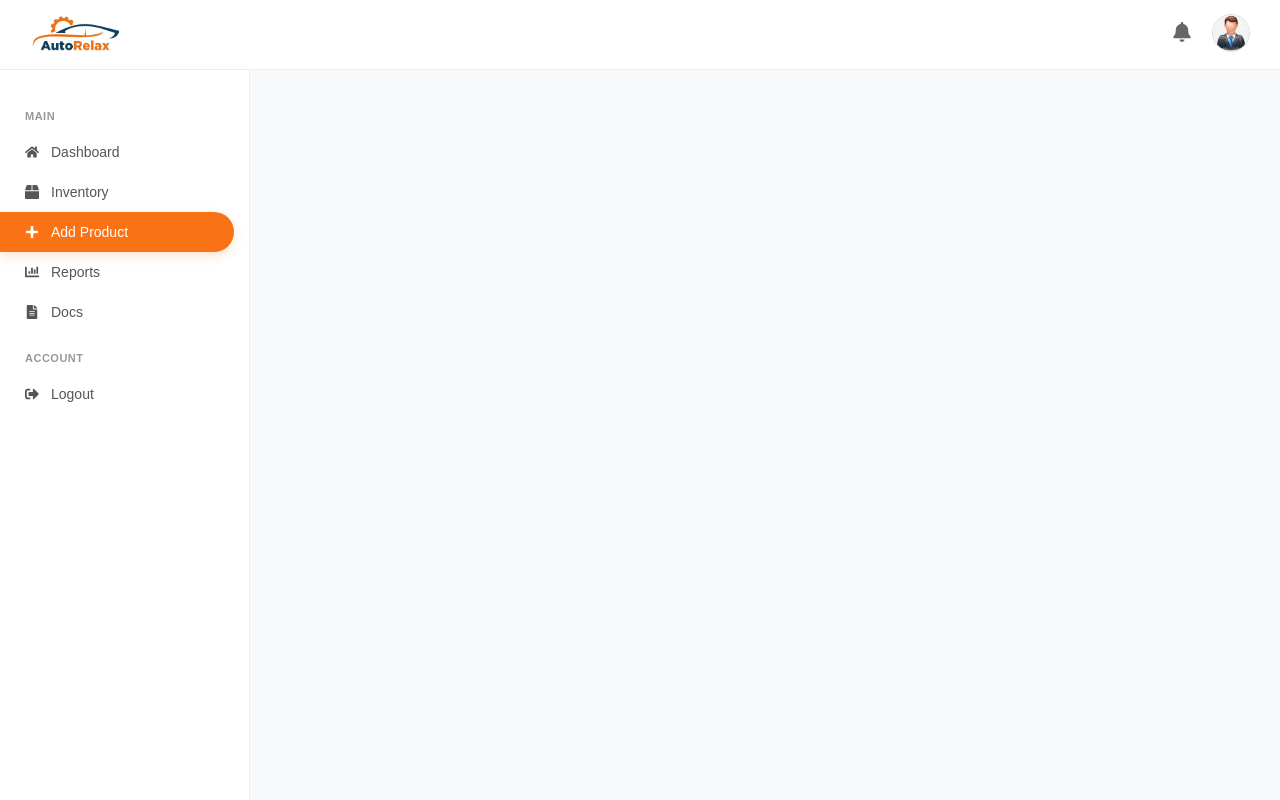
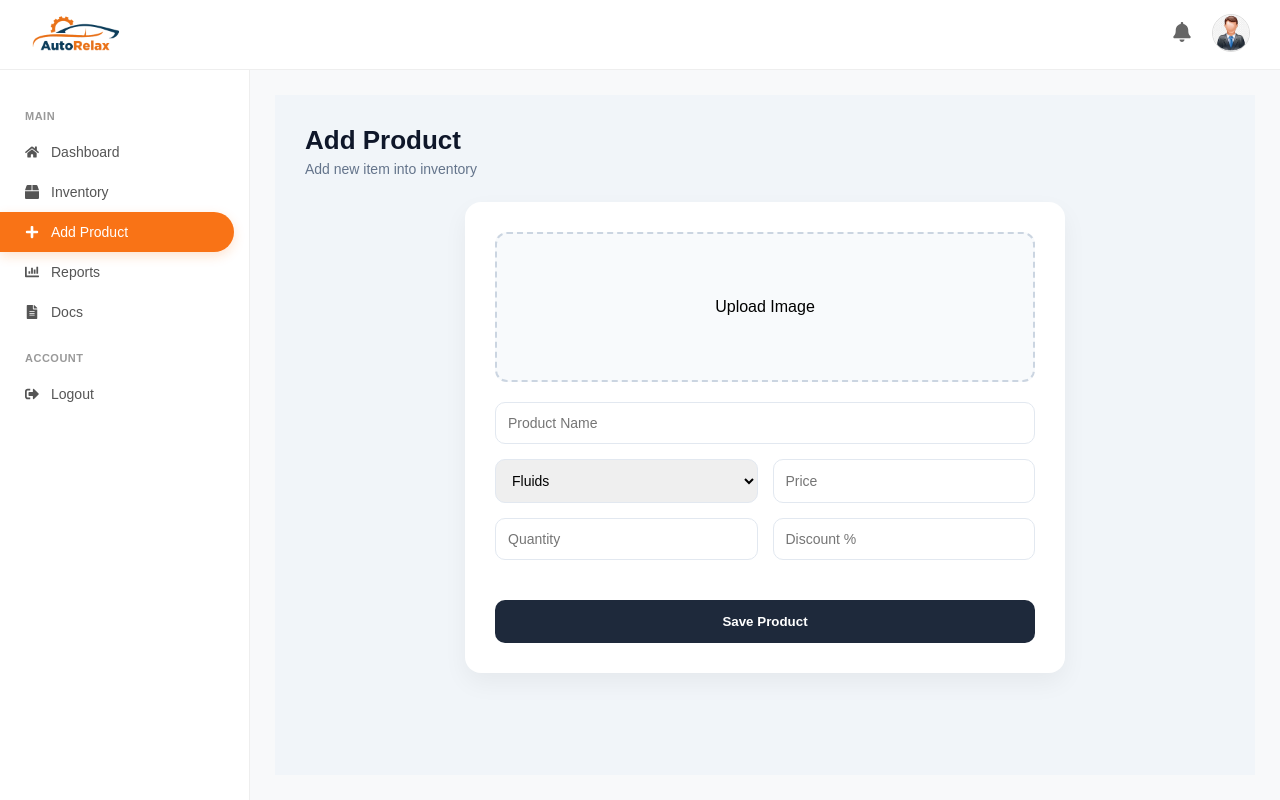
Before and after one commit to AbdulMueez1387/Autorelax-Dashboard, a React (Vite) app in the folder autorelax-dashboard/: page /add-product in a window 1280 px wide. Built offline with nearby package versions, Linux system fonts and the light colour scheme.

Commit message:
done addproduct

```diff
--- a/autorelax-dashboard/src/App.jsx
+++ b/autorelax-dashboard/src/App.jsx
@@ -5,6 +5,7 @@ import Inventory from "./components/Inventory";
 import Sidebar from "./components/Sidebar";
 import Navbar from "./components/Navbar";
 import Reports from "./components/Reports";
+import AddProduct from "./components/AddProduct";
 import "./App.css";
 
 function App() {
@@ -25,6 +26,7 @@ function App() {
                   <Routes>
                     <Route path="/dashboard" element={<Dashboard />} />
                     <Route path="/inventory" element={<Inventory />} />
+                    <Route path="/add-product" element={<AddProduct />} />
                     <Route path="/reports" element={<Reports />} />
                   </Routes>
                 </div>
--- /dev/null
+++ b/autorelax-dashboard/src/components/AddProduct.css
@@ -0,0 +1,91 @@
+.add-product-container {
+  background: #f1f5f9;
+  min-height: 100%;
+  padding: 30px;
+}
+
+/* Header */
+.add-product-header h1 {
+  font-size: 26px;
+  color: #0f172a;
+  margin-bottom: 5px;
+  font-weight: 700;
+}
+
+.add-product-header p {
+  color: #64748b;
+  font-size: 14px;
+  margin-bottom: 25px;
+}
+
+/* Card Form */
+.add-product-card {
+  background: #ffffff;
+  padding: 30px;
+  border-radius: 16px;
+  max-width: 600px;
+  margin: auto;
+  box-shadow: 0 10px 25px rgba(0, 0, 0, 0.05);
+}
+
+/* Image Upload */
+.image-upload-box {
+  width: 100%;
+  height: 150px;
+  border: 2px dashed #cbd5e1;
+  background: #f8fafc;
+  border-radius: 12px;
+  display: flex;
+  flex-direction: column;
+  justify-content: center;
+  align-items: center;
+  cursor: pointer;
+  margin-bottom: 20px;
+  overflow: hidden;
+}
+
+.image-upload-box img {
+  width: 100%;
+  height: 100%;
+  object-fit: contain;
+}
+
+/* Form Grid */
+.form-grid {
+  display: grid;
+  grid-template-columns: 1fr 1fr;
+  gap: 15px;
+}
+
+.form-grid input,
+.form-grid select {
+  width: 100%;
+  padding: 12px;
+  border: 1px solid #e2e8f0;
+  border-radius: 10px;
+  outline: none;
+  font-size: 14px;
+}
+
+/* Full width input */
+.form-grid input:first-child {
+  grid-column: span 2;
+}
+
+/* Button */
+.save-btn {
+  margin-top: 20px;
+  width: 100%;
+  padding: 14px;
+  background: #1e293b;
+  color: white;
+  border: none;
+  border-radius: 10px;
+  font-weight: 600;
+  cursor: pointer;
+  transition: 0.3s;
+}
+
+.save-btn:hover {
+  background: #0f172a;
+}
--- /dev/null
+++ b/autorelax-dashboard/src/components/AddProduct.jsx
@@ -0,0 +1,128 @@
+import React, { useState } from "react";
+import { useNavigate } from "react-router-dom";
+import "./AddProduct.css";
+
+const AddProduct = () => {
+  const navigate = useNavigate();
+
+  const [formData, setFormData] = useState({
+    name: "",
+    category: "Fluids",
+    quantity: "",
+    price: "",
+    discount: "",
+    image: "",
+  });
+
+  const handleImageChange = (e) => {
+    const file = e.target.files[0];
+    if (file) {
+      const reader = new FileReader();
+      reader.onloadend = () =>
+        setFormData({ ...formData, image: reader.result });
+      reader.readAsDataURL(file);
+    }
+  };
+
+  const handleSave = (e) => {
+    e.preventDefault();
+
+    const existing = JSON.parse(localStorage.getItem("inventory")) || [];
+
+    const newItem = {
+      ...formData,
+      totalCapacity: formData.quantity,
+      id: Date.now(),
+    };
+
+    localStorage.setItem("inventory", JSON.stringify([...existing, newItem]));
+    navigate("/inventory");
+  };
+
+  return (
+    <div className="add-product-container">
+
+      <div className="add-product-header">
+        <h1>Add Product</h1>
+        <p>Add new item into inventory</p>
+      </div>
+
+      <div className="add-product-card">
+        <form onSubmit={handleSave}>
+
+          {/* Image Upload */}
+          <div
+            className="image-upload-box"
+            onClick={() => document.getElementById("fileInput").click()}
+          >
+            {formData.image ? (
+              <img src={formData.image} alt="preview" />
+            ) : (
+              <p>Upload Image</p>
+            )}
+            <input
+              type="file"
+              id="fileInput"
+              hidden
+              onChange={handleImageChange}
+            />
+          </div>
+
+          {/* Form Grid */}
+          <div className="form-grid">
+            <input
+              type="text"
+              placeholder="Product Name"
+              required
+              onChange={(e) =>
+                setFormData({ ...formData, name: e.target.value })
+              }
+            />
+
+            <select
+              onChange={(e) =>
+                setFormData({ ...formData, category: e.target.value })
+              }
+            >
+              <option>Fluids</option>
+              <option>Cleaning</option>
+              <option>Tools</option>
+            </select>
+
+            <input
+              type="number"
+              placeholder="Price"
+              required
+              onChange={(e) =>
+                setFormData({ ...formData, price: e.target.value })
+              }
+            />
+
+            <input
+              type="number"
+              placeholder="Quantity"
+              required
+              onChange={(e) =>
+                setFormData({ ...formData, quantity: e.target.value })
+              }
+            />
+
+            <input
+              type="number"
+              placeholder="Discount %"
+              onChange={(e) =>
+                setFormData({ ...formData, discount: e.target.value })
+              }
+            />
+          </div>
+
+          <button type="submit" className="save-btn">
+            Save Product
+          </button>
+        </form>
+      </div>
+    </div>
+  );
+};
+
+export default AddProduct;
```
